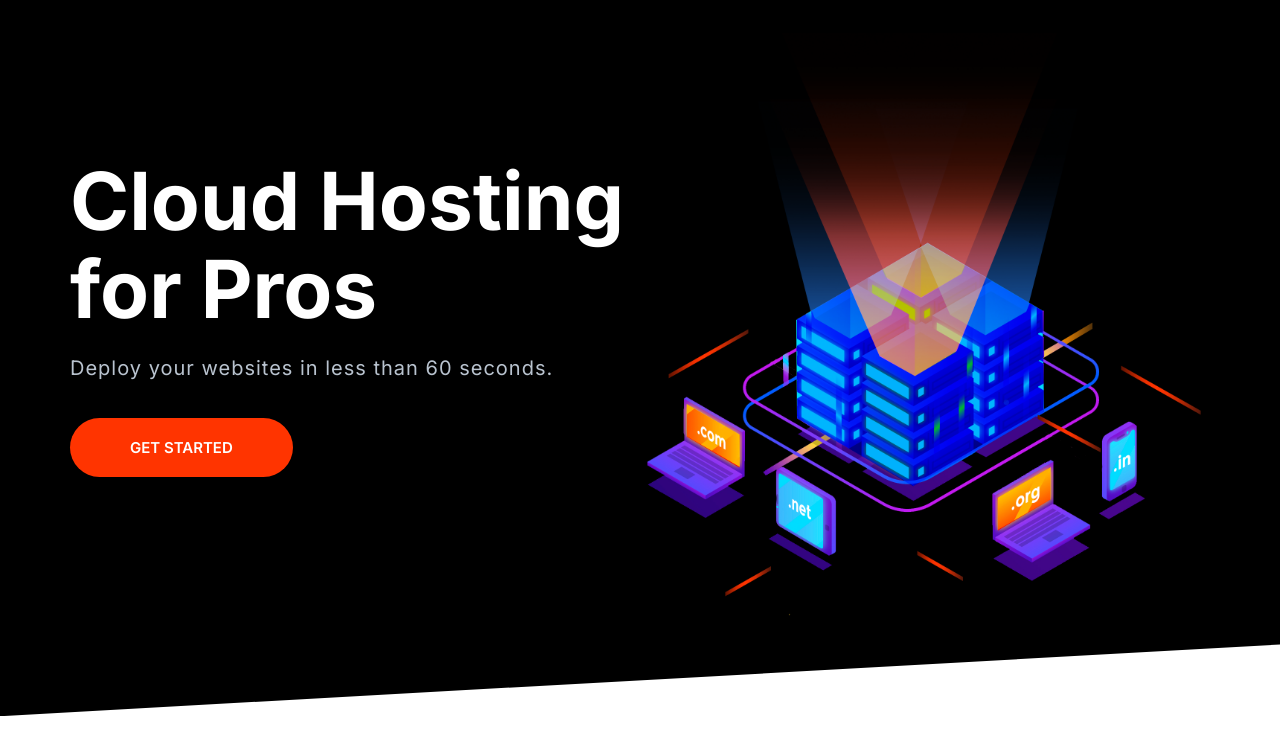
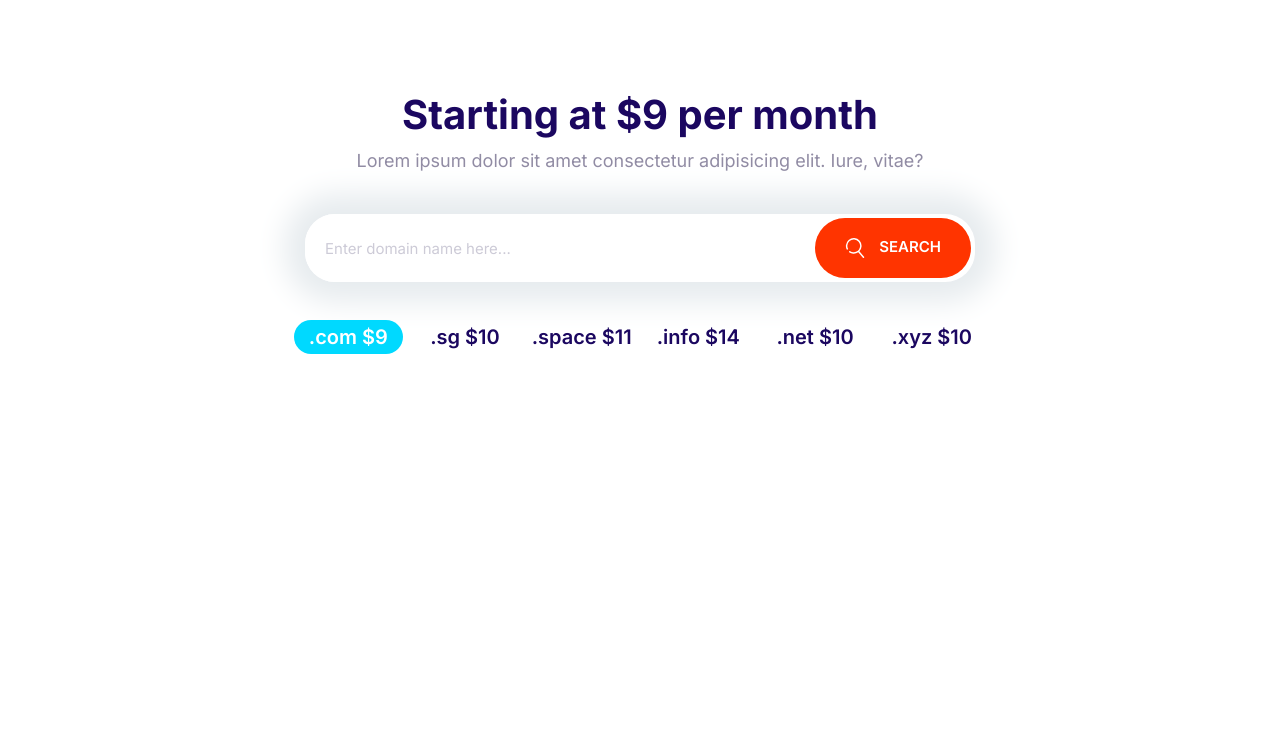
Before and after one commit to mohsenpour/ninja.dev, a plain HTML site: page index.html in a window 1280 px wide. Drawn offline with Linux system fonts and the light colour scheme.

Commit message:
Build domain-block component

```diff
--- a/css/styles.css
+++ b/css/styles.css
@@ -219,6 +219,13 @@ a {
   margin: 1rem 0;
 }
 
+.btn .icon {
+  width: 2rem;
+  height: 2rem;
+  margin-right: 1rem;
+  vertical-align: middle;
+}
+
 .btn--primary {
   background: var(--color-primary);
   color: #fff;
@@ -293,7 +300,7 @@ a {
 .input-group .input {
   border: 0;
   flex-grow: 1;
-  padding: 1.5rem 1rem;
+  padding: 1.5rem 2rem;
 }
 
 .input-group .btn {
@@ -719,3 +726,33 @@ a {
     align-self: center;
   }
 }
+
+/* Domain blocks */
+
+.block-domain .input-group {
+  box-shadow: 0 0 30px 20px #e6ebee;
+  border: 0;
+  margin: 4rem auto;
+  max-width: 670px;
+}
+
+.block-domain__prices {
+  display: grid;
+  grid-template-columns: repeat(3, 1fr);
+  grid-template-rows: repeat(2, 6rem);
+  font-size: 2rem;
+  font-weight: 600;
+  justify-items: center;
+  max-width: 700px;
+  margin: 0 auto;
+}
+
+.block-domain__highlight {
+  font-size: 2rem;
+}
+
+@media screen and (min-width: 768px) {
+  .block-domain__prices {
+    grid-template-columns: repeat(auto-fit, minmax(10rem, 1fr));
+  }
+}
--- a/index.html
+++ b/index.html
@@ -14,17 +14,38 @@
     <link rel="stylesheet" href="css/styles.css" />
   </head>
   <body>
-    <section class="block block--dark block--skewed-left hero">
-      <div class="container grid grid--cols-2">
-        <header class="block__header hero__content">
-          <h1 class="block__heading">Cloud Hosting for Pros</h1>
-          <p class="hero__tagline">
-            Deploy your websites in less than 60 seconds.
-          </p>
-          <a href="" class="btn btn--accent btn--streched">Get Started</a>
-        </header>
-        <img class="hero__image" src="images/banner.png" alt="" />
+    <section class="block container block-domain">
+      <header class="block__header">
+        <h2>Starting at $9 per month</h2>
+        <p>
+          Lorem ipsum dolor sit amet consectetur adipisicing elit. Iure, vitae?
+        </p>
+      </header>
+      <div class="input-group">
+        <input
+          type="text"
+          class="input"
+          placeholder="Enter domain name here..."
+        />
+        <button class="btn btn--accent">
+          <svg class="icon icon--white">
+            <use xlink:href="images/sprite.svg#search"></use>
+          </svg>
+          Search
+        </button>
       </div>
+      <ul class="list block-domain__prices">
+        <li>
+          <span class="badge badge--secondary block-domain__highlight"
+            >.com $9</span
+          >
+        </li>
+        <li>.sg $10</li>
+        <li>.space $11</li>
+        <li>.info $14</li>
+        <li>.net $10</li>
+        <li>.xyz $10</li>
+      </ul>
     </section>
   </body>
 </html>
```
Also changed, not shown: components/domain-blocks.html (added, +27 -0 lines).
